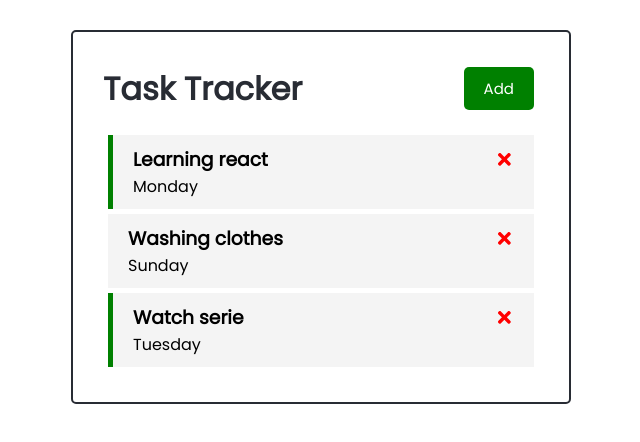
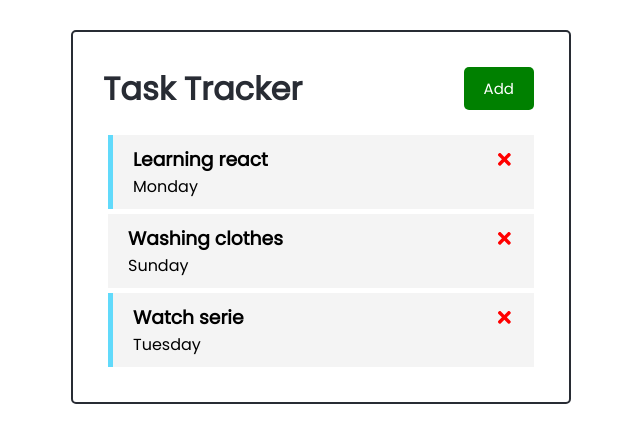
Before and after one commit to imxnat/reactcrash-task-tracker, a React (Create React App) app: page / in a window 1280 px wide. Shown: the top 442 px of the page, without its empty margins (319-959 px from the left). Built offline with nearby package versions, Linux system fonts and the light colour scheme.

Commit message:
:art: Add new fav icon
new favico

```diff
--- a/public/index.html
+++ b/public/index.html
@@ -2,7 +2,7 @@
 <html lang="en">
   <head>
     <meta charset="utf-8" />
-    <link rel="icon" href="%PUBLIC_URL%/favicon.ico" />
+    <link rel="icon" href="%PUBLIC_URL%/favicon.png" />
     <meta name="viewport" content="width=device-width, initial-scale=1" />
     <meta name="theme-color" content="#000000" />
     <meta
--- a/src/index.css
+++ b/src/index.css
@@ -68,7 +68,7 @@ body {
 }
 
 .task.reminder {
-  border-left: 5px solid green;
+  border-left: 5px solid var(--soft-react);
 }
 
 .task h3 {
```
Also changed, not shown: public/favicon.png (added), 1 other file (tests, documents, lock files or other folders).
